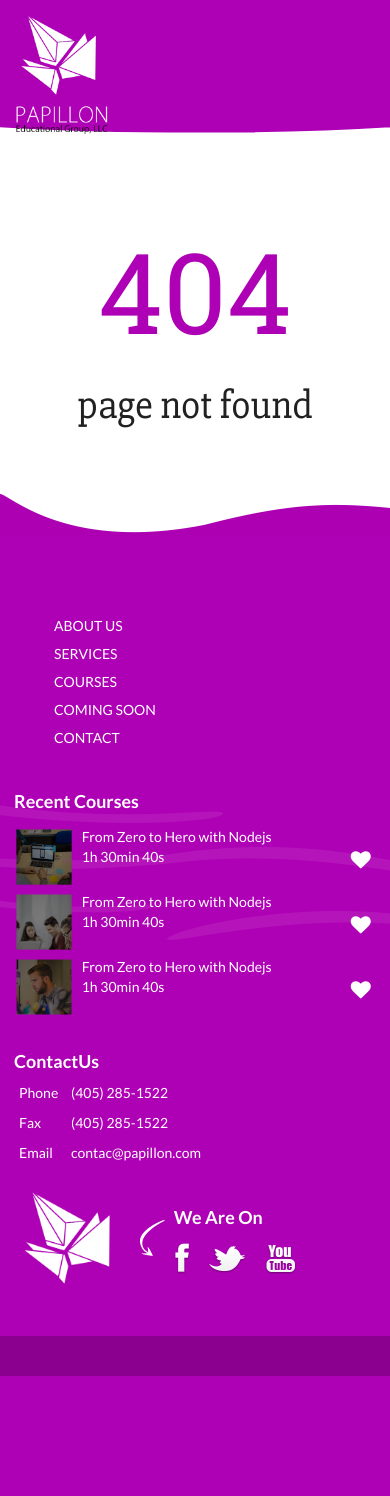
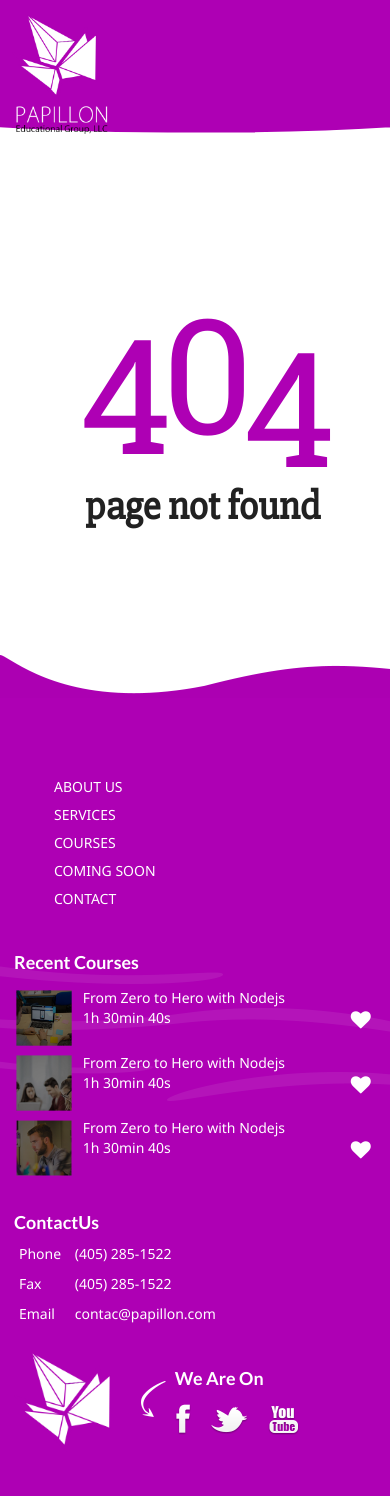
Before and after one commit to bnassre/papillon, a PHP site: page /404.php in a window 390 px wide. Shown: the top 1496 px of the page. Before the commit the page ends 1376 px from the top, so only its background shows below. Run offline with PHP 8.4, Linux system fonts and the light colour scheme.

Commit message:
responsive

```diff
--- a/404.php
+++ b/404.php
@@ -33,7 +33,11 @@
 
 	<div class="errorpage content">
 		<center>
-			<h2>404</h2>
+			<h2>
+			    <div>4</div>
+			    <div>0</div>
+			    <div>4</div>
+			 </h2>
 			<p>page not found</p>
 		</center>
 	</div>
--- a/stylesheets/css/error.css
+++ b/stylesheets/css/error.css
@@ -1,11 +1,25 @@
-@import url(https://fonts.googleapis.com/css?family=Slabo+27px);
 @import url(https://fonts.googleapis.com/css?family=Roboto+Slab);
 .errorpage h2 {
   font-family: 'Roboto Slab', serif;
   color: #ae00b4;
-  font-size: 84pt;
-  font-weight: normal; }
+  font-size: 120pt;
+  font-weight: normal;
+  margin: 0px;
+  letter-spacing: -25px;
+  position: relative;
+  margin-top: 50px; }
+  .errorpage h2 > div {
+    display: inline-block; }
+    .errorpage h2 > div:first-child {
+      vertical-align: middle; }
+    .errorpage h2 > div:last-child {
+      vertical-align: sub;
+      position: relative; }
 
 .errorpage p {
   font-family: 'Slabo 27px', serif;
-  font-size: 30pt; }
+  font-size: 30pt;
+  margin-top: -30px;
+  padding-left: 15px;
+  margin-bottom: 120px;
+  font-weight: bold; }
--- a/stylesheets/css/main.css
+++ b/stylesheets/css/main.css
@@ -1,4 +1,7 @@
 @import url(https://fonts.googleapis.com/css?family=Slabo+27px);
+body {
+  font-family: 'Segoe UI'; }
+
 .ui.grid {
   margin: 0px; }
 
@@ -239,7 +242,8 @@ header {
     padding: 30px;
     margin: 0 auto;
     position: relative;
-    font-size: 18pt; }
+    font-size: 18pt;
+    font-family: 'Slabo 27px', serif; }
   #quote p:before, #quote p:after {
     display: inline-block;
     content: '';
@@ -255,7 +259,7 @@ header {
     right: -30px;
     bottom: -5px; }
   #quote span {
-    color: #e4e5e7;
+    color: #c6c6c6;
     font-size: 14pt; }
   #quote span:before {
     content: '---------';
--- a/stylesheets/sass/aboutus/style.scss
+++ b/stylesheets/sass/aboutus/style.scss
@@ -6,14 +6,18 @@ $darkgray   : #676767;
 .image {
 	text-align: center;
 	img{
-		height: 300px;
+		width: 100%;
 	}
 }
 
 .team {
-	margin-top: 50px;
+	margin-top: 20px;
+
+    padding: 35px 0px;
+    background: #fafafa;
 
 	.members {
+        margin-top: 20px;
 		.team-member {
 			height: 160px;
 			width: 160px;
@@ -32,6 +36,8 @@ $darkgray   : #676767;
 		    font-size: 20px;
     		text-transform: capitalize;
 			color: $purple;
+            font-family: 'Slabo 27px', serif;
+            margin-top: 10px;
 		}
 
 		.member1, .member8 {
--- a/stylesheets/sass/error.scss
+++ b/stylesheets/sass/error.scss
@@ -3,19 +3,46 @@ $darkpurple : #8c0090;
 $gray       : #e4e5e7;
 $darkgray   : #676767;
 
-@import url(https://fonts.googleapis.com/css?family=Slabo+27px);
 @import url(https://fonts.googleapis.com/css?family=Roboto+Slab);
 
 .errorpage {
     h2 {
         font-family: 'Roboto Slab', serif;
-        color: $purple;
-        font-size: 84pt;
+        color: #ae00b4;
+        font-size: 120pt;
         font-weight: normal;
+        margin: 0px;
+        letter-spacing: -25px;
+        position: relative;
+        margin-top: 50px;
+
+        & > div {
+            display: inline-block;
+
+            &:first-child {
+                vertical-align: middle;
+            }
+
+            &:nth-child(2) {
+
+            }
+
+            &:last-child {
+                vertical-align: sub;
+                position: relative;
+
+            }
+
+        }
+
     }
 
     p {
         font-family: 'Slabo 27px', serif;
         font-size: 30pt;
+        margin-top: -30px;
+        padding-left: 15px;
+        margin-bottom: 120px;
+        font-weight: bold;
     }
 }
--- a/stylesheets/sass/main.scss
+++ b/stylesheets/sass/main.scss
@@ -8,6 +8,10 @@ $darkgray   : #676767;
 // * {
 // 	font-family: 'Slabo 27px', serif;
 // }
+
+body {
+    font-family: 'Segoe UI';
+}
 
 .ui.grid {
 	margin: 0px;
@@ -350,6 +354,7 @@ header {
 		margin: 0 auto;
 		position: relative;
 		font-size: 18pt;
+        font-family: 'Slabo 27px', serif;
 	}
 
 	p:before, p:after {
@@ -373,7 +378,7 @@ header {
 	}
 
 	span {
-		color: $gray;
+		color: #c6c6c6;
 		font-size: 14pt;
 	}
 
```
Also changed, not shown: stylesheets/css/aboutus/style.css (+9 -3 lines), images/aboutus/image1.png.
